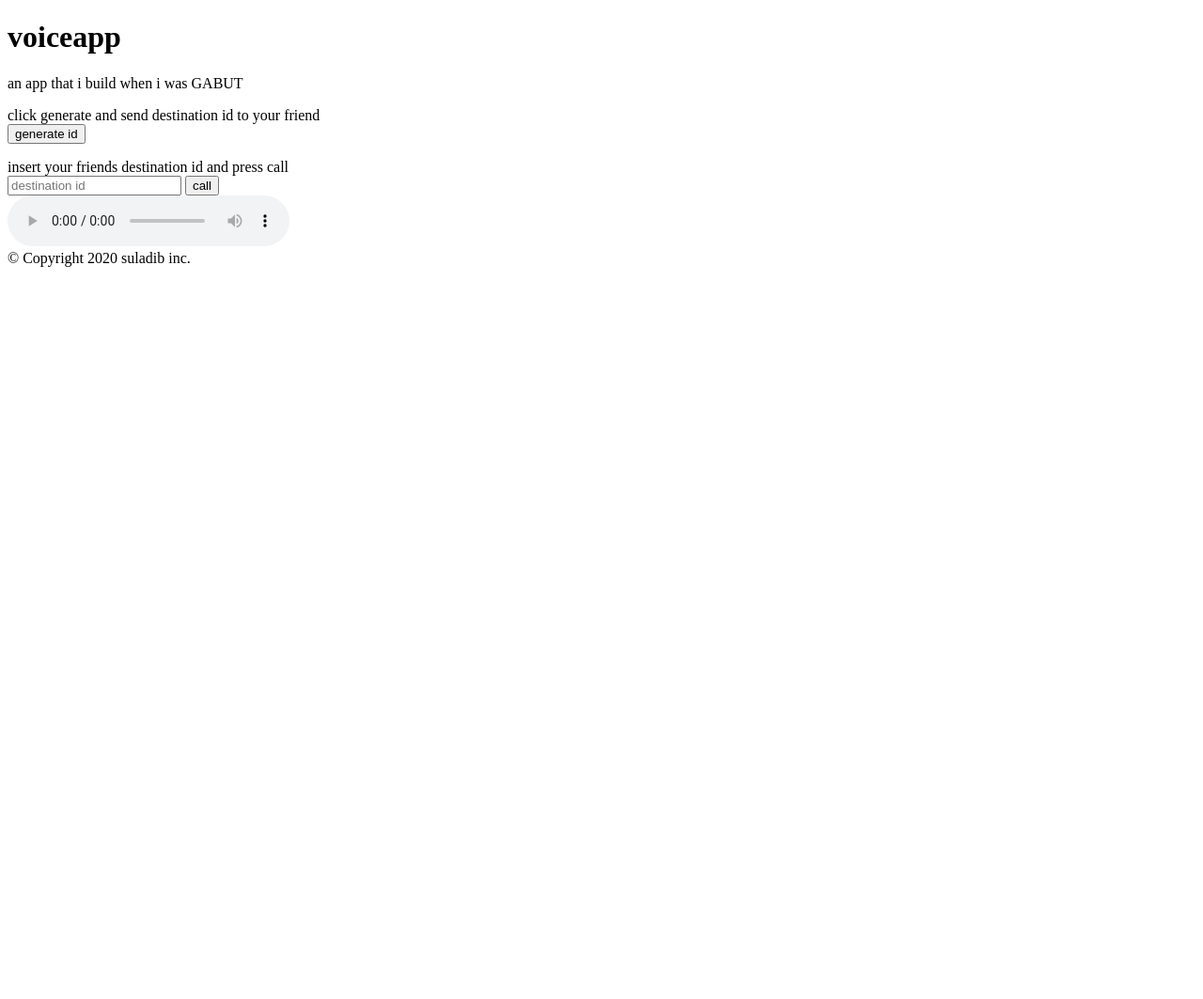
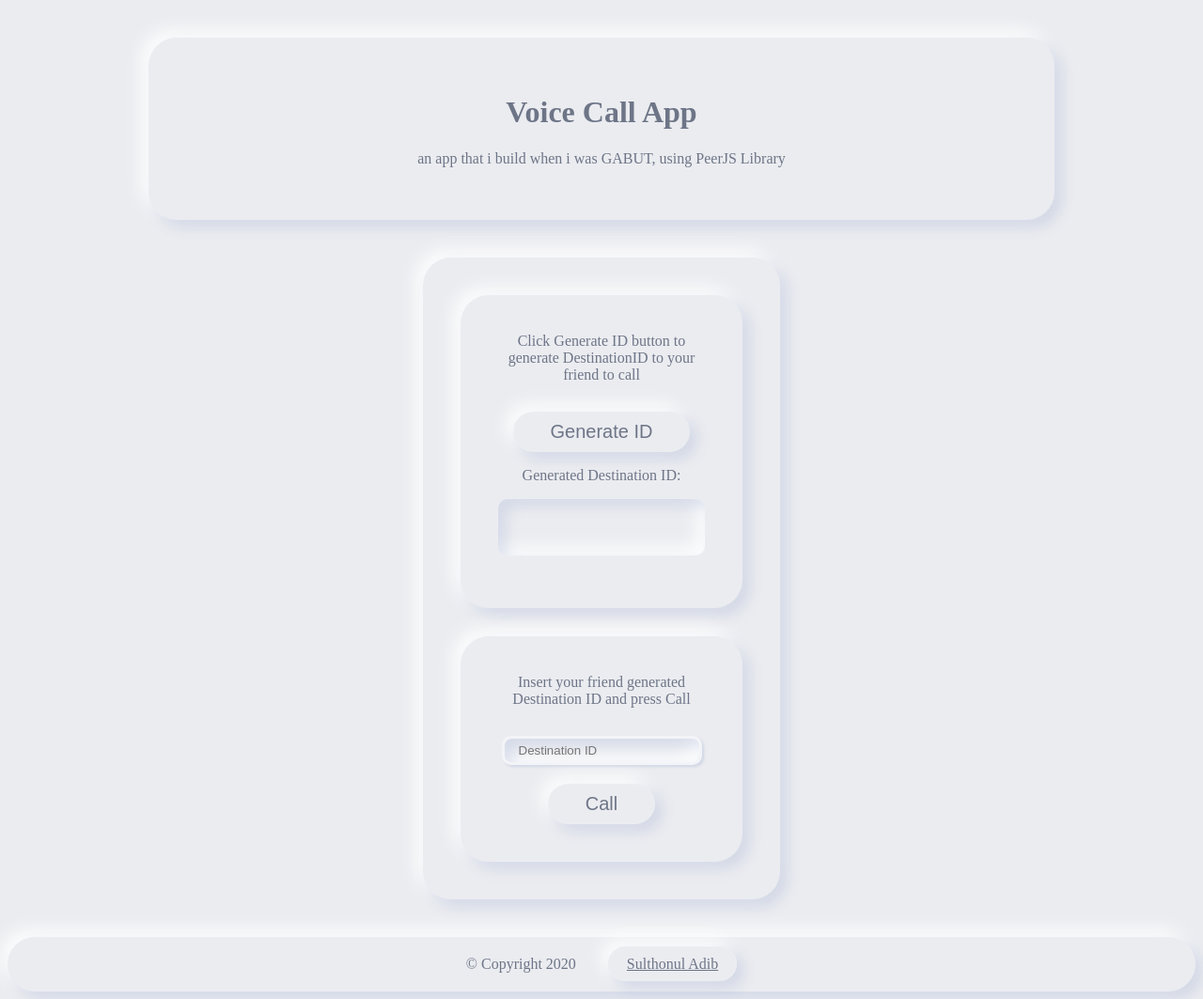
Before and after one commit to sulthonuladib/gabut-voice-call, a plain HTML site: page index.html in a window 1280 px wide. Shown: the whole page at 94% size. Before the commit the page ends 800 px from the top, so only its background shows below. Drawn offline with Linux system fonts and the light colour scheme.

Commit message:
reconstruc with neumorphism styles

```diff
--- /dev/null
+++ b/css/styles.css
@@ -0,0 +1,151 @@
+:root {
+    --value: 40%;
+    --back-color: #EBECF0;
+}
+
+body {
+    background-color: var(--back-color);
+    text-align: center;
+}
+
+audio {
+    display: none;
+}
+
+/* Neumorphic Header */
+
+.neumorphic-header {
+    margin-top: 40px;
+    display: block;
+    background-color: var(--back-color);
+    padding: 40px;
+    box-shadow: 7px 7px 15px rgba(55, 84, 170, .15),
+                -7px -7px 20px rgba(255, 255, 255, 1),
+                0px 0px 4px rgba(255, 255, 255, .2) !important;
+    border-radius: 30px;
+}
+
+/* Neumorphic Label */
+
+.neumorphic-label {
+    color: #6D7587;
+    text-align: center;
+}
+
+/* Neumorphic button */
+
+.btn:focus {
+    outline: none !important;
+}
+
+.neumorphic-btn {
+    font-size: 20px;
+    border: none;
+    padding: 10px 40px;
+    border-radius: 40px;
+    color: #6D7587;
+    background-color: var(--back-color);
+    box-shadow: 7px 7px 15px rgba(55, 84, 170, .15),
+                -7px -7px 20px rgba(255, 255, 255, 1),
+                inset 0px 0px 4px rgba(255, 255, 255, .2),
+                inset 7px 7px 15px rgba(55, 84, 170, 0),
+                inset -7px -7px 20px rgba(255, 255, 255, 0),
+                0px 0px 4px rgba(255, 255, 255, 0) !important;
+    transition: box-shadow .25s ease !important;
+}
+
+/* Neumorphic Link */
+
+.neumorphic-link {
+    margin-left: 30px;
+    border: none;
+    padding: 10px 20px;
+    border-radius: 40px;
+    color: #6D7587;
+    background-color: var(--back-color);
+    box-shadow: 7px 7px 15px rgba(55, 84, 170, .15),
+                -7px -7px 20px rgba(255, 255, 255, 1),
+                inset 0px 0px 4px rgba(255, 255, 255, .2),
+                inset 7px 7px 15px rgba(55, 84, 170, 0),
+                inset -7px -7px 20px rgba(255, 255, 255, 0),
+                0px 0px 4px rgba(255, 255, 255, 0) !important;
+    transition: box-shadow .25s ease !important;
+}
+
+.neumorphic-btn:active {
+    box-shadow: 7px 7px 15px rgba(55, 84, 170, .15),
+                -7px -7px 20px rgba(255, 255, 255, 1),
+                inset 0px 0px 4px rgba(255, 255, 255, 0),
+                inset 7px 7px 15px rgba(55, 84, 170, .15),
+                inset -7px -7px 20px rgba(255, 255, 255, 1),
+                0px 0px 4px rgba(255, 255, 255, .2) !important;
+}
+
+/* Neumorphic Input */
+
+.neumorphic-input {
+    background-color: var(--back-color);
+    border-radius: 10px;
+    border: 3px solid #f3f4f7;
+    box-shadow: 2px 2px 3px rgba(55, 84, 170, .15),
+                inset 0px 0px 4px rgba(255, 255, 255, 0),
+                inset 7px 7px 15px rgba(55, 84, 170, .15),
+                inset -7px -7px 20px rgba(255, 255, 255, 1),
+                0px 0px 4px rgba(255, 255, 255, .2) !important;
+    padding: 5px 15px;
+    outline: none !important;
+    color: #535D74;
+}
+
+/* Neumorphic Card */
+
+.neumorphic-card {
+    /* margin-top: 40px; */
+    display: block;
+    background-color: var(--back-color);
+    padding: 40px;
+    box-shadow: 7px 7px 15px rgba(55, 84, 170, .15),
+                -7px -7px 20px rgba(255, 255, 255, 1),
+                0px 0px 4px rgba(255, 255, 255, .2) !important;
+    border-radius: 30px;
+    max-width: 300px;
+    /* width: min-content; */
+}
+
+.neumorphic-container {
+    margin-top: 40px;
+    display: block;
+    background-color: var(--back-color);
+    padding: 40px;
+    box-shadow: 7px 7px 15px rgba(55, 84, 170, .15), -7px -7px 20px rgba(255, 255, 255, 1), 0px 0px 4px rgba(255, 255, 255, .2) !important;
+    border-radius: 30px;
+    max-width: 300px;
+    /* width: min-content; */
+}
+
+.neumorphic-footer {
+    margin-top: 40px;
+    display: block;
+    background-color: var(--back-color);
+    padding: 20px;
+    box-shadow: 7px 7px 15px rgba(55, 84, 170, .15), -7px -7px 20px rgba(255, 255, 255, 1), 0px 0px 4px rgba(255, 255, 255, .2) !important;
+    border-radius: 30px;
+    /* max-width: 300px; */
+    /* width: min-content; */
+}
+
+.neumorphic-inner {
+    box-shadow: inset 0px 0px 4px rgba(255, 255, 255, 0), inset 7px 7px 15px rgba(55, 84, 170, .15), inset -7px -7px 20px rgba(255, 255, 255, 1), 0px 0px 4px rgba(255, 255, 255, .2) !important;
+    border-radius: 10px;
+    padding-top: 30px;
+    padding-bottom: 30px;
+}
+
+/* Some Desktop Styles */
+
+@media screen and (min-width: 800px) {
+    .neumorphic-header {
+        margin-left: 150px;
+        margin-right: 150px;
+    }
+}
--- a/index.html
+++ b/index.html
@@ -1,25 +1,54 @@
 <!DOCTYPE html>
 <html>
+
 <head>
     <title>voiceapp</title>
+    <link rel="stylesheet" href="./css/styles.css">
+    <!-- <link rel="stylesheet" href="https://cdnjs.cloudflare.com/ajax/libs/twitter-bootstrap/4.1.3/css/bootstrap.min.css"> -->
+
 </head>
+
 <body>
-    <h1>voiceapp</h1>
-    <p>an app that i build when i was GABUT</p>
-    <script src="https://unpkg.com/peerjs@1.2.0/dist/peerjs.min.js"></script>
-    <div>click generate and send destination id to your friend</div>
-    <div>
-      <input type="button" onclick="generate()" value="generate id"></input>
-      <p id="peerid"></p>
+        <div class="neumorphic-header">
+            <h1 class="neumorphic-label">Voice Call App</h1>
+            <p class="neumorphic-label">an app that i build when i was GABUT, using PeerJS Library</p>
         </div>
-    <div>insert your friends destination id and press call</div>
-    <div>
-      <input type="text" id="destinationid" placeholder="destination id"></input>
-      <input type="button" onclick="call()" value="call"></input>
+
+        <center>
+            <section class="neumorphic-container">
+                <div class="neumorphic-card">
+                    <div class="neumorphic-label">Click Generate ID button to generate DestinationID to your friend to call</div>
+                    <div style="margin-top: 30px;">
+                        <input type="button" class="btn neumorphic-btn" onclick="generate()" value="Generate ID"></input>
                     </div>
+
+                    <div style="display: inline;">
+                        <p class="neumorphic-label">Generated Destination ID: </p>
+                        <p id="peerid" class="neumorphic-label neumorphic-inner"></p>
+                    </div>
+                </div>
+
+                <div style="margin-top: 30px;" class="neumorphic-card" >
+                    <div class="neumorphic-label">Insert your friend generated Destination ID and press Call</div>
+                    <div style="margin-top: 30px;">
+                        <input type="text" class="neumorphic-input text-center" id="destinationid" placeholder="Destination ID"></input>
+                    </div>
+                    <div style="margin-top: 20px;">
+                        <input type="button" class="btn neumorphic-btn" onclick="call()" value="Call"></input>
+                    </div>
+                </div>
+            </section>
+        </center>
+
+        <div class="neumorphic-footer">
+            <footer class="neumorphic-label">&copy; Copyright 2020 <a class="btn neumorphic-link" href="https://github.com/sulthonuladib">Sulthonul Adib</a></footer>
+        </div>
+
         <audio controls></audio>
 
+    <script src="https://unpkg.com/peerjs@1.2.0/dist/peerjs.min.js"></script>
     <script src="js/scripts.js"></script>
-    <footer>&copy; Copyright 2020 suladib inc.</footer>
+    <!-- <script src="https://cdnjs.cloudflare.com/ajax/libs/jquery/3.3.1/jquery.min.js"></script> -->
 </body>
+
 </html>
```
Lines whose indentation alone changed are shown as unchanged.
